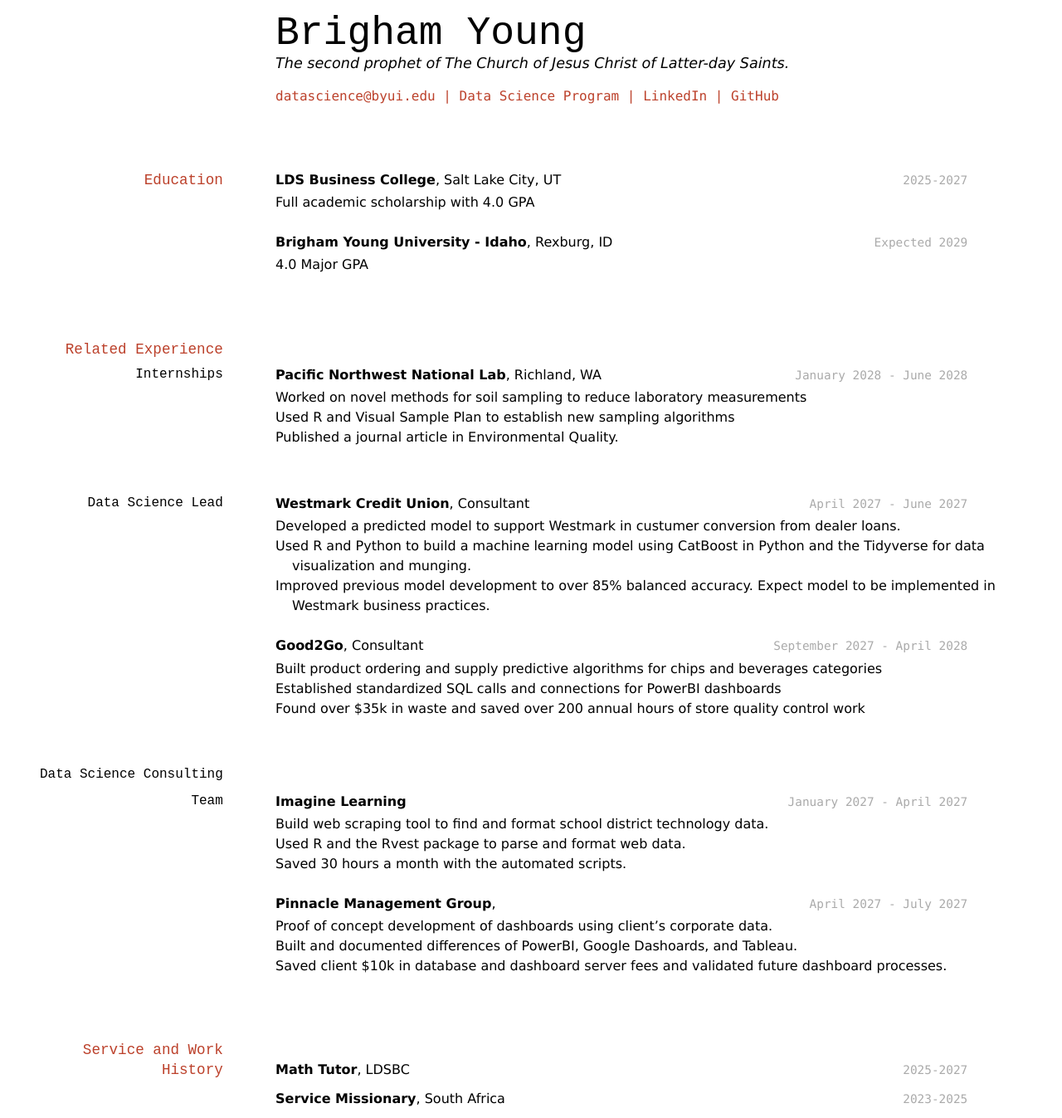
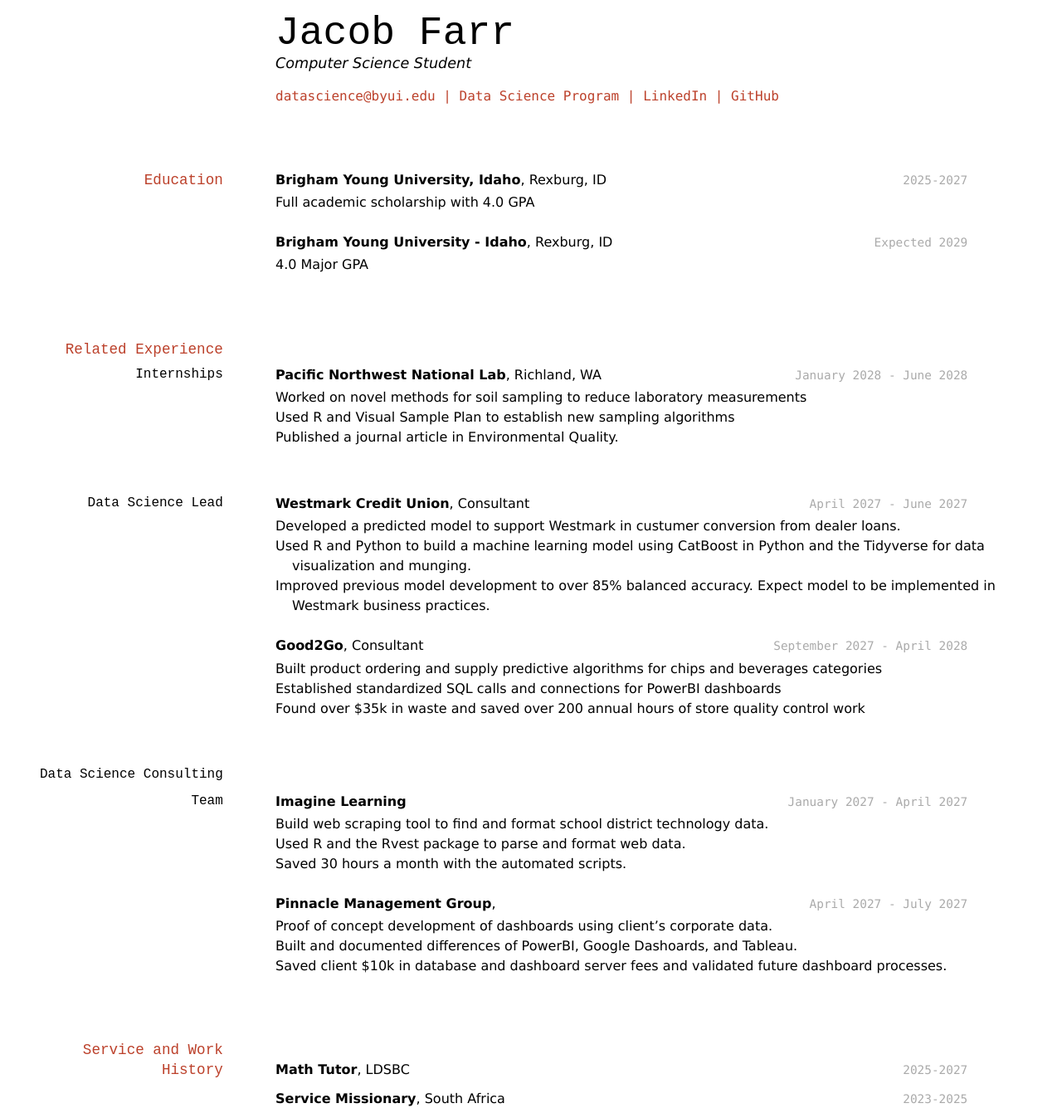
Before and after one commit to Morthais/Jacob_Farr_Resume, a Jekyll site: the page built from docs/index.md, in a window 1280 px wide. Shown: the whole page at 83% size. Built offline with Jekyll 4.4.1, drawn with Linux system fonts in a browser that asks for light colours.

Commit message:
changes to resume

```diff
--- a/docs/index.md
+++ b/docs/index.md
@@ -1,9 +1,9 @@
 ---
 layout: cv
-title: Brigham Young's Resume
+title: Jacob Farr's Resume
 ---
-# Brigham Young
-The second prophet of The Church of Jesus Christ of Latter-day Saints.
+# Jacob Farr
+Computer Science Student
 
 <div id="webaddress">
 <a href="datascience@byui.edu">datascience@byui.edu</a>
@@ -17,7 +17,7 @@ The second prophet of The Church of Jesus Christ of Latter-day Saints.
 ## Education
 
 `2025-2027`
-__LDS Business College__, Salt Lake City, UT
+__Brigham Young University, Idaho__, Rexburg, ID
 
 - Full academic scholarship with 4.0 GPA
 
```
Also changed, not shown: index_2027.md (+4 -4 lines).
